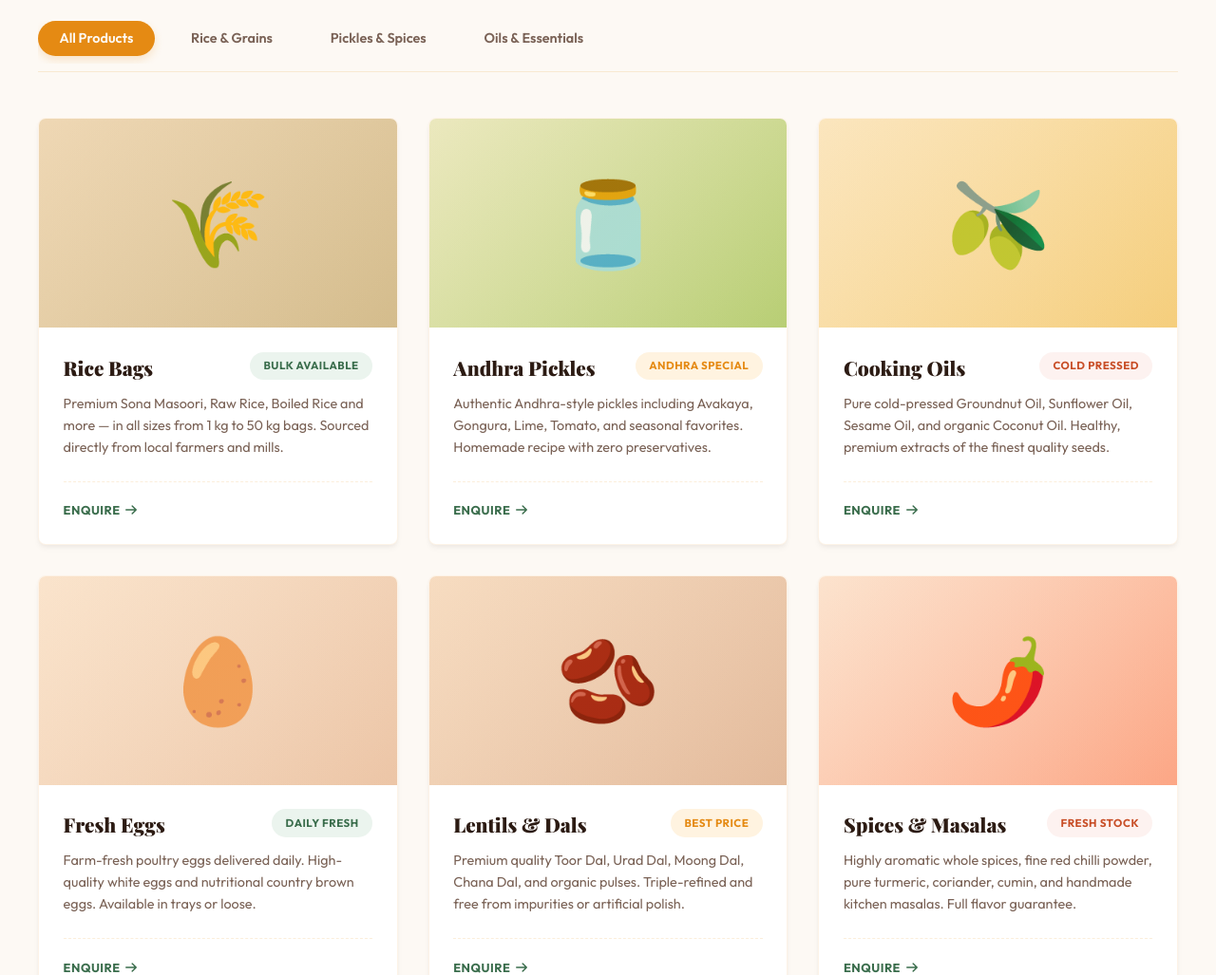
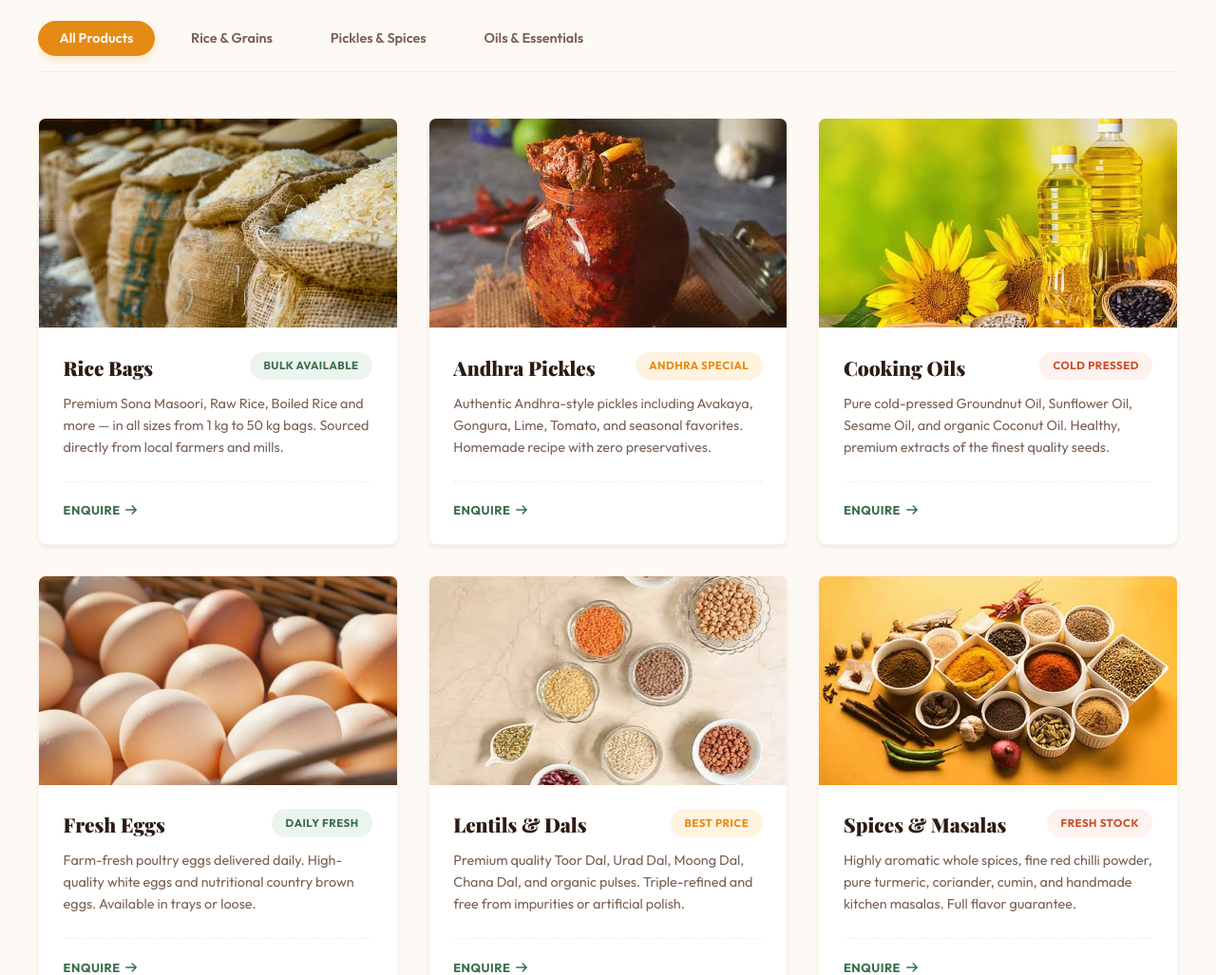
Before and after one commit to nikhil777-nik/merchant, a website built with Vite: page index.html in a window 1280 px wide. Shown: the part 1220-2247 px from the top of the page at 95% size. Built offline with nearby package versions, Linux system fonts and the light colour scheme; a web font is replaced by a local one.

Commit message:
Replace emoji placeholders with real product images and add card hover zoom effect

```diff
--- a/index.html
+++ b/index.html
@@ -183,7 +183,7 @@
 
         <!-- Product Card 1: Rice -->
         <div class="product-card reveal reveal-delay-1" data-category="grains" id="prod-rice-bags">
-          <div class="product-visual pc-rice" aria-hidden="true">🌾</div>
+          <div class="product-visual pc-rice"><img src="rice-bags.jpg" alt="Premium Rice Bags" class="product-img"></div>
           <div class="product-body">
             <div class="product-header-row">
               <h3 class="product-name" data-en="Rice Bags" data-te="బియ్యం సంచులు">Rice Bags</h3>
@@ -201,7 +201,7 @@
 
         <!-- Product Card 2: Pickles -->
         <div class="product-card reveal reveal-delay-2" data-category="spices" id="prod-pickles">
-          <div class="product-visual pc-pickle" aria-hidden="true">🫙</div>
+          <div class="product-visual pc-pickle"><img src="pickles.jpg" alt="Authentic Andhra Pickles" class="product-img"></div>
           <div class="product-body">
             <div class="product-header-row">
               <h3 class="product-name" data-en="Andhra Pickles" data-te="ఆంధ్రా పచ్చళ్ళు">Andhra Pickles</h3>
@@ -219,7 +219,7 @@
 
         <!-- Product Card 3: Cooking Oils -->
         <div class="product-card reveal reveal-delay-3" data-category="essentials" id="prod-cooking-oils">
-          <div class="product-visual pc-oil" aria-hidden="true">🫒</div>
+          <div class="product-visual pc-oil"><img src="oil.jpg" alt="Pure Cooking Oils" class="product-img"></div>
           <div class="product-body">
             <div class="product-header-row">
               <h3 class="product-name" data-en="Cooking Oils" data-te="వంట నూనెలు">Cooking Oils</h3>
@@ -237,7 +237,7 @@
 
         <!-- Product Card 4: Eggs -->
         <div class="product-card reveal reveal-delay-4" data-category="essentials" id="prod-fresh-eggs">
-          <div class="product-visual pc-eggs" aria-hidden="true">🥚</div>
+          <div class="product-visual pc-eggs"><img src="eggs.jpg" alt="Fresh Eggs" class="product-img"></div>
           <div class="product-body">
             <div class="product-header-row">
               <h3 class="product-name" data-en="Fresh Eggs" data-te="తాజా గుడ్లు">Fresh Eggs</h3>
@@ -255,7 +255,7 @@
 
         <!-- Product Card 5: Lentils & Dals -->
         <div class="product-card reveal reveal-delay-1" data-category="grains" id="prod-lentils-dals">
-          <div class="product-visual pc-lentils" aria-hidden="true">🫘</div>
+          <div class="product-visual pc-lentils"><img src="lentils.jpg" alt="Lentils & Dals" class="product-img"></div>
           <div class="product-body">
             <div class="product-header-row">
               <h3 class="product-name" data-en="Lentils & Dals" data-te="పప్పులు & పప్పుధాన్యాలు">Lentils & Dals</h3>
@@ -273,7 +273,7 @@
 
         <!-- Product Card 6: Spices & Masalas -->
         <div class="product-card reveal reveal-delay-2" data-category="spices" id="prod-spices-masalas">
-          <div class="product-visual pc-spices" aria-hidden="true">🌶️</div>
+          <div class="product-visual pc-spices"><img src="spices.jpg" alt="Spices & Masalas" class="product-img"></div>
           <div class="product-body">
             <div class="product-header-row">
               <h3 class="product-name" data-en="Spices & Masalas" data-te="మసాలా దినుసులు">Spices & Masalas</h3>
--- a/styles.css
+++ b/styles.css
@@ -652,6 +652,18 @@ section {
   transition: var(--transition-smooth);
 }
 
+.product-img {
+  width: 100%;
+  height: 100%;
+  object-fit: cover;
+  transition: var(--transition-smooth);
+  z-index: 1;
+}
+
+.product-card:hover .product-img {
+  transform: scale(1.08);
+}
+
 .product-visual::after {
   content: '';
   position: absolute;
@@ -659,6 +671,8 @@ section {
   opacity: 0.12;
   background: linear-gradient(135deg, var(--accent-gold), transparent);
   transition: var(--transition-smooth);
+  z-index: 2;
+  pointer-events: none;
 }
 
 .product-card:hover .product-visual::after {
```
Also changed, not shown: eggs.jpg (added), lentils.jpg (added), oil.jpg (added), pickles.jpg (added), rice-bags.jpg (added), spices.jpg (added).
